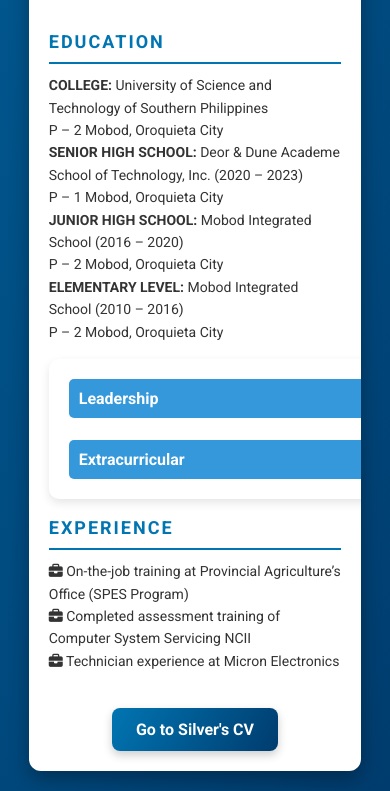
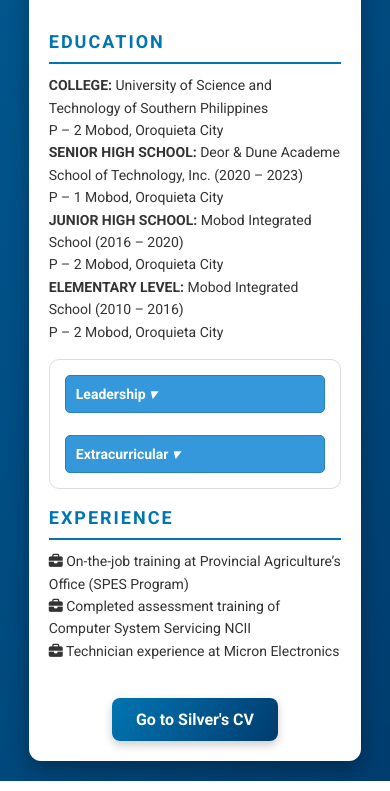
Before and after one commit to RedjanVisitacion/Curriculum-Vitae, a plain HTML site: page redjan.html in a window 390 px wide. Shown: the part 1787-2578 px from the top of the page. Drawn offline with nearby package versions, Linux system fonts and the light colour scheme.

Commit message:
I remove the hover effect in resume

```diff
--- a/styles.css
+++ b/styles.css
@@ -29,9 +29,7 @@ body {
     transition: 0.3s;
 }
 
-.resume_wrapper:hover {
-    transform: scale(1.02);
-}
+
 
 .resume_left {
     width: 35%;
@@ -245,48 +243,82 @@ body {
         display: none;
     }
 }
+
 /* Credentials Container */
 .credentials-container {
     background: white;
     padding: 20px;
     border-radius: 10px;
-    box-shadow: 0px 4px 10px rgba(0, 0, 0, 0.1);
-    width: 400px;
+    border: 1px solid #ddd; /* Adds a sharp, clean border */
+    width: 90%; /* Responsive width */
+    max-width: 400px; /* Limit max width */
     text-align: left;
+    position: sticky; /* Makes it stick while scrolling */
+    top: 10px; /* Sticks to top with some space */
+    z-index: 1000; /* Ensures it stays above other elements */
 }
 
 /* Dropdown Button */
 .dropdown-btn {
     width: 100%;
-    padding: 10px;
+    padding: 12px;
     font-size: 16px;
     font-weight: bold;
     background: #3498db;
     color: white;
-    border: none;
+    border: 1px solid #2980b9; /* More defined border */
     border-radius: 5px;
     cursor: pointer;
     text-align: left;
+    transition: background 0.3s, border 0.3s;
 }
 
-.dropdown-btn i {
-    float: right;
+.dropdown-btn:hover {
+    background: #2980b9;
+    border-color: #1f669a;
 }
 
-/* Hidden Dropdown Content */
+/* Dropdown Content */
 .dropdown-content {
     display: none;
-    background: #f9f9f9;
+    background: #ffffff; /* Pure white background */
     padding: 10px;
     margin-top: 5px;
     border-radius: 5px;
-    box-shadow: 0px 2px 5px rgba(0, 0, 0, 0.1);
+    border: 1px solid #ddd; /* Adds clean separation */
+    overflow-y: auto; /* Scroll if content is too long */
+    max-height: 200px; /* Prevents excessive height */
 }
 
-/* Show Content */
+/* Show Dropdown */
 .show {
     display: block !important;
 }
+
+/* Remove Blurry Hover Effect */
+.credentials-container:hover,
+.dropdown-content:hover {
+    box-shadow: none !important;
+}
+
+/* Responsive Adjustments */
+@media (max-width: 600px) {
+    .credentials-container {
+        width: 100%;
+        padding: 15px;
+    }
+
+    .dropdown-btn {
+        font-size: 14px;
+        padding: 10px;
+    }
+
+    .dropdown-content {
+        max-height: 180px; /* Adjust height for small screens */
+    }
+}
+
+
 
 
 /* For Certificate */
```
